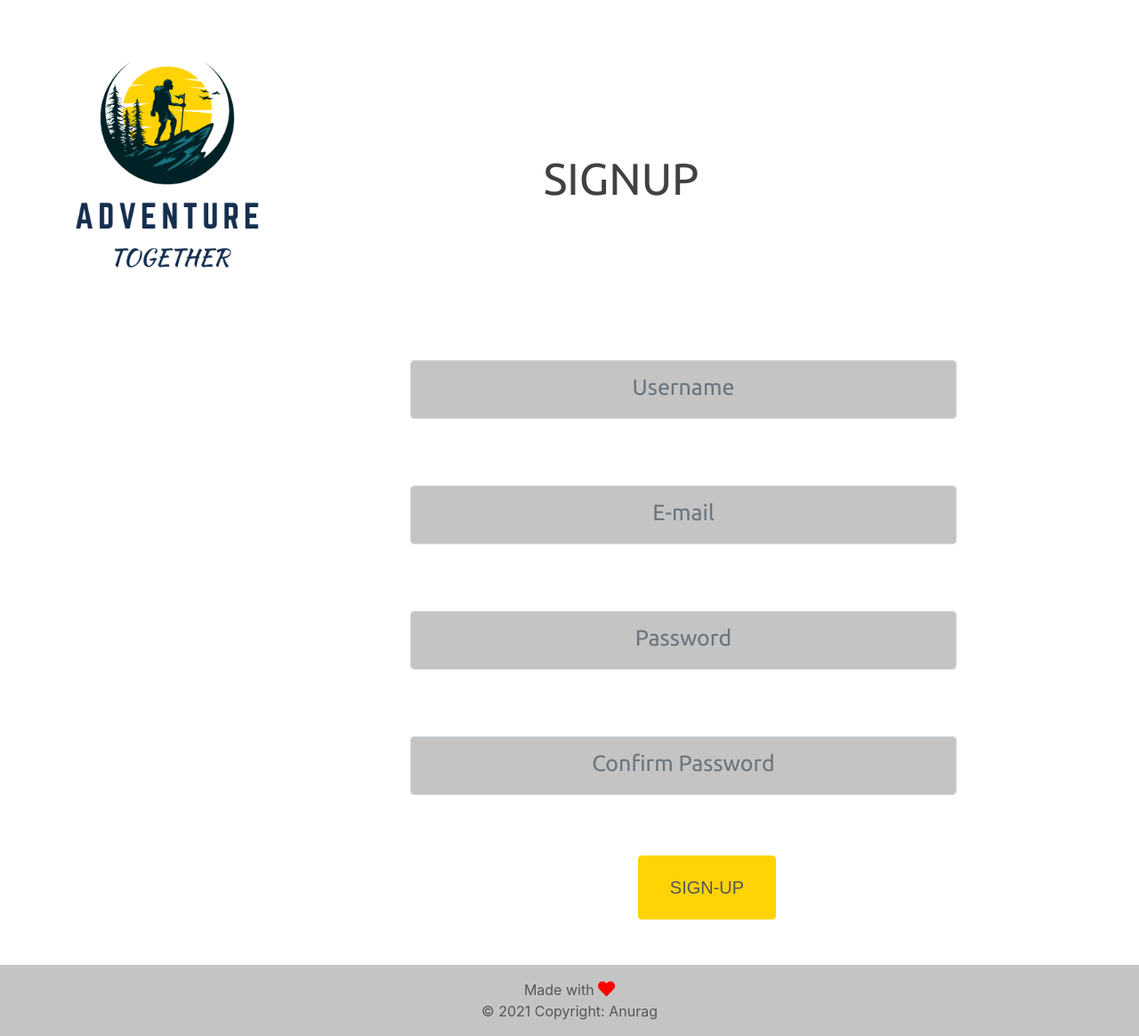
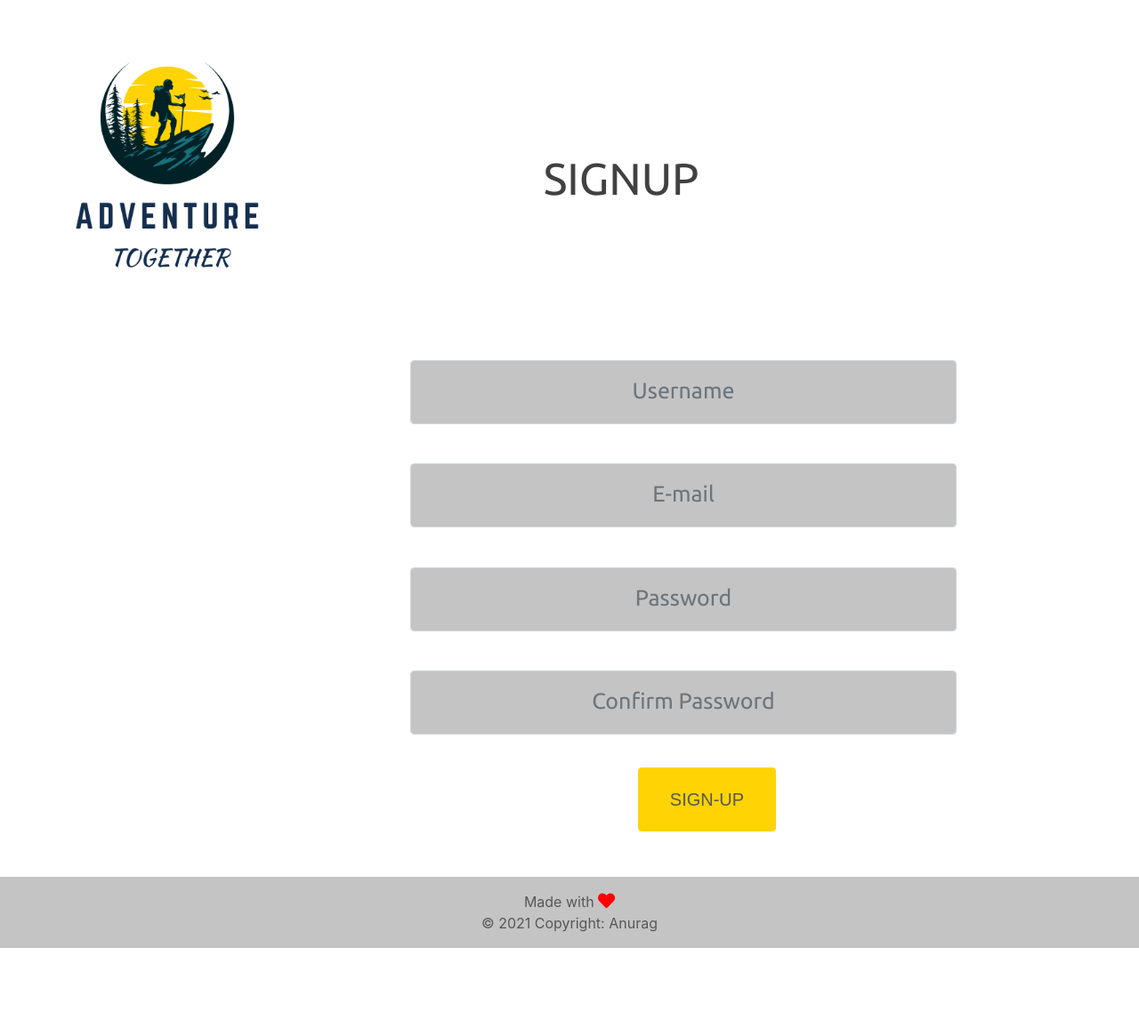
Before and after one commit to Anurag30112003/Adventure-Together, a Flask app: page /signup in a window 1280 px wide. Shown: the part 81-1246 px from the top of the page at 89% size. After the commit the page ends 1147 px from the top, so only its background shows below. Run offline with Flask 2, Linux system fonts and the light colour scheme; some libraries are stand-ins or nearby versions.

Commit message:
done-with-login-and-signup-page

```diff
--- a/templates/signup.html
+++ b/templates/signup.html
@@ -38,11 +38,11 @@
 <form>
     <div class="form-group" style="margin-left:20%; margin-right: 20%;">
         <label for="exampleInputPassword1"></label>
-        <input type="text" class="form-control" id="exampleInputPassword1" placeholder="Username" style="background-color: #C4C4C4;padding: 20px ;">
+        <input type="text" class="form-control" id="exampleInputPassword1" placeholder="Username" style="background-color: #C4C4C4;padding: 20px ;font-size: 20px; text-align: center;">
       </div>
-    <div class="form-group" style="margin-left:20%; margin-right: 20%;  margin-top: 5% ; ">
+    <div class="form-group" style="margin-left:20%; margin-right: 20%;  margin-top: 2% ; ">
       <label for="exampleInputEmail1"></label>
-      <input type="email" class="form-control" id="exampleInputEmail1" aria-describedby="emailHelp" placeholder="E-mail" style="background-color: #C4C4C4; padding: 20px ;">
+      <input type="email" class="form-control" id="exampleInputEmail1" aria-describedby="emailHelp" placeholder="E-mail" style="background-color: #C4C4C4; padding: 20px ;font-size: 20px; text-align: center;">
       <style>::-webkit-input-placeholder {
         text-align: center;
         font-family: 'Ubuntu', sans-serif;
@@ -54,18 +54,19 @@
         text-align: center;
         font-family: 'Ubuntu', sans-serif;
         color: #575757;
+        font-size: 25px;
       }</style>
     </div>
-    <div class="form-group" style="margin-left:20%; margin-right: 20%; margin-top: 5%; ">
+    <div class="form-group" style="margin-left:20%; margin-right: 20%; margin-top: 2%; ">
       <label for="exampleInputPassword1"></label>
-      <input type="password" class="form-control" id="exampleInputPassword1" placeholder="Password" style="background-color: #C4C4C4;padding: 20px ;">
+      <input type="password" class="form-control" id="exampleInputPassword1" placeholder="Password" style="background-color: #C4C4C4;padding: 20px ;font-size: 20px; text-align: center;">
     </div>
-    <div class="form-group" style="margin-left:20%; margin-right: 20%; margin-top: 5%;">
+    <div class="form-group" style="margin-left:20%; margin-right: 20%; margin-top: 2%;">
         <label for="exampleInputPassword1"></label>
-        <input type="password" class="form-control" id="exampleInputPassword1" placeholder="Confirm Password" style="background-color: #C4C4C4;padding: 20px ;">
+        <input type="password" class="form-control" id="exampleInputPassword1" placeholder="Confirm Password" style="background-color: #C4C4C4;padding: 20px ;font-size: 20px; text-align: center;">
       </div>
     <button type="submit" class="btn btn-primary" style="margin-left:45%; margin-right: 20%;
-    margin-top: 5%; margin-bottom: 5%; background-color: #FFD304; color: #575757; font-family: 'Quicksand', sans-serif; border-color:#FFD304 ; padding: 20px 35px; font-size: 20px;">SIGN-UP</button>
+    margin-top: 2%; margin-bottom: 5%; background-color: #FFD304; color: #575757; font-family: 'Quicksand', sans-serif; border-color:#FFD304 ; padding: 20px 35px; font-size: 20px;">SIGN-UP</button>
   </form>
   <footer class="page-footer font-small blue">
 
```
Also changed, not shown: templates/login.html (+7 -7 lines).
